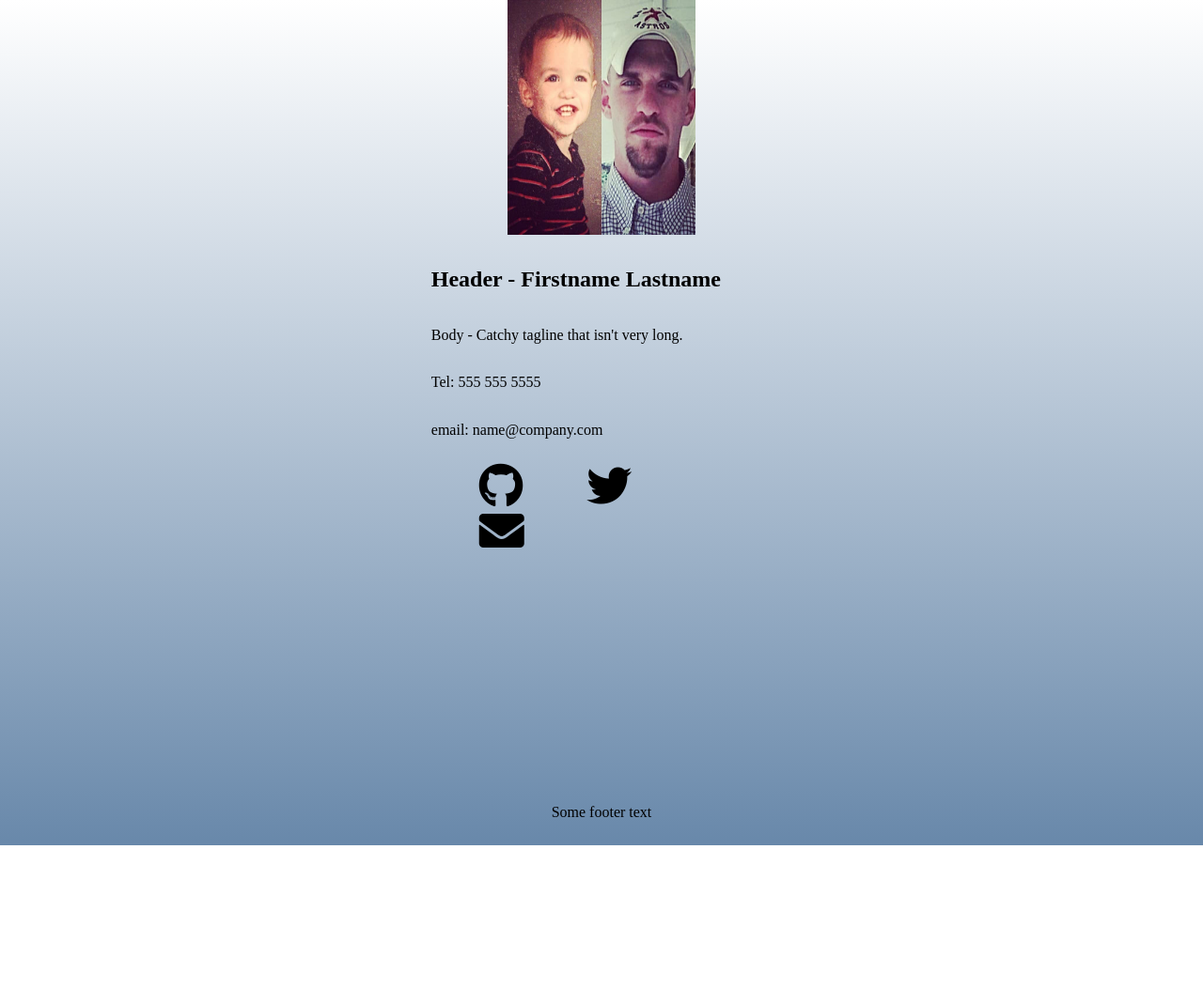
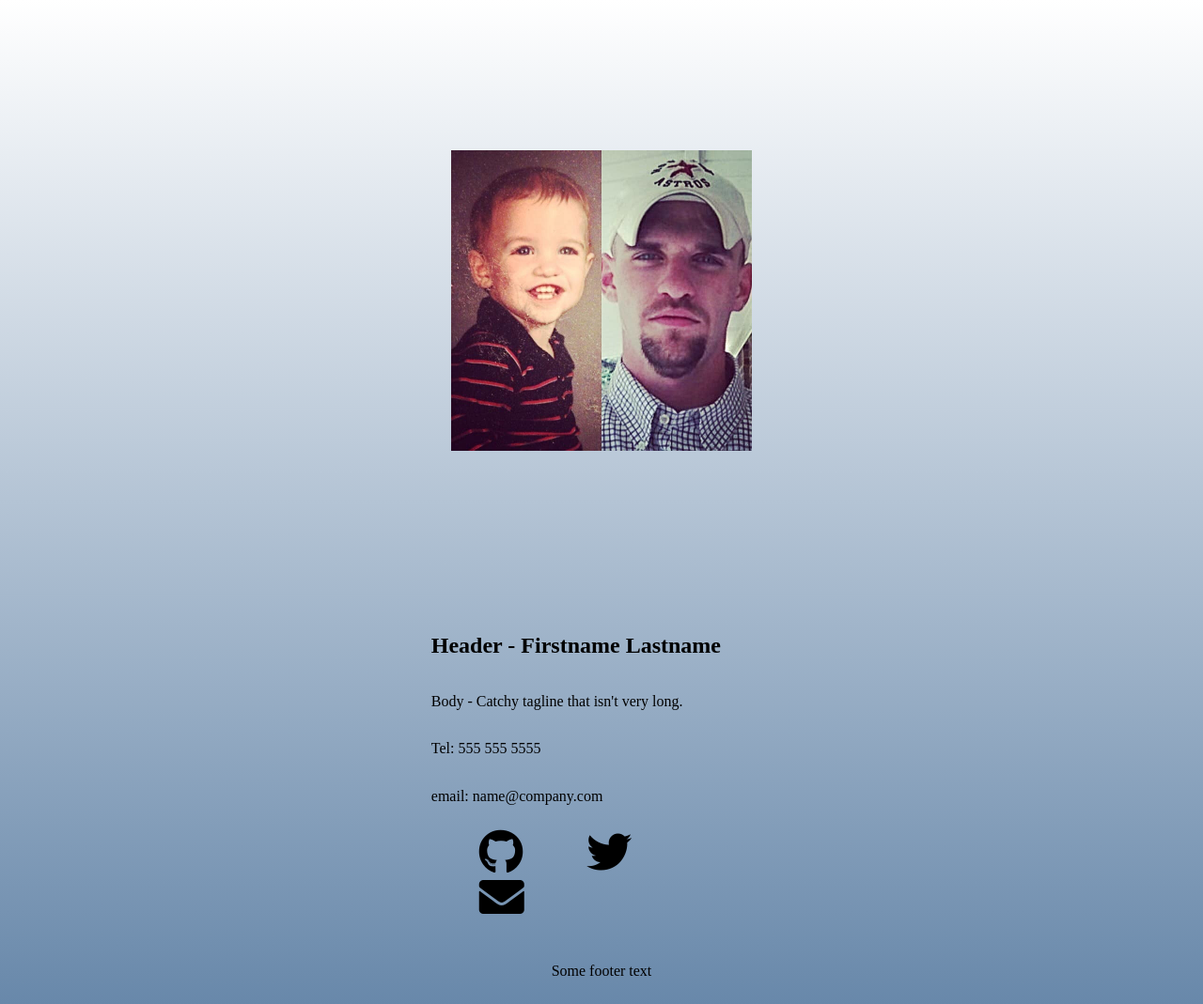
Before and after one commit to mwoolweaver/contigo, a Jekyll site: the page built from index.html, in a window 1280 px wide. Shown: the whole page at 94% size. Built offline with Jekyll 4.4.1, drawn with Linux system fonts in a browser that asks for light colours; nearby versions of some CDN libraries; before the commit the page ends 900 px from its top, so only the background shows below that.

Commit message:
Update default.html

```diff
--- a/_layouts/default.html
+++ b/_layouts/default.html
@@ -4,7 +4,7 @@
     <body>
         <main class="wrapper">
             <header>
-                    <img src="https://raw.githubusercontent.com/mwoolweaver/contigo/master/_layouts/me.jpg" alt="me" width="200" height="250">
+                    <img class="halfsize" src="https://raw.githubusercontent.com/mwoolweaver/contigo/master/_layouts/me.jpg">
             </header>
             {{ content }}
             <footer>
```
